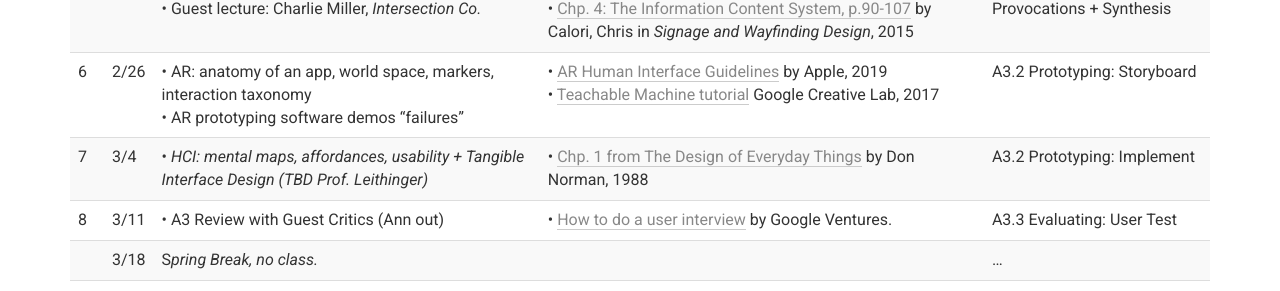
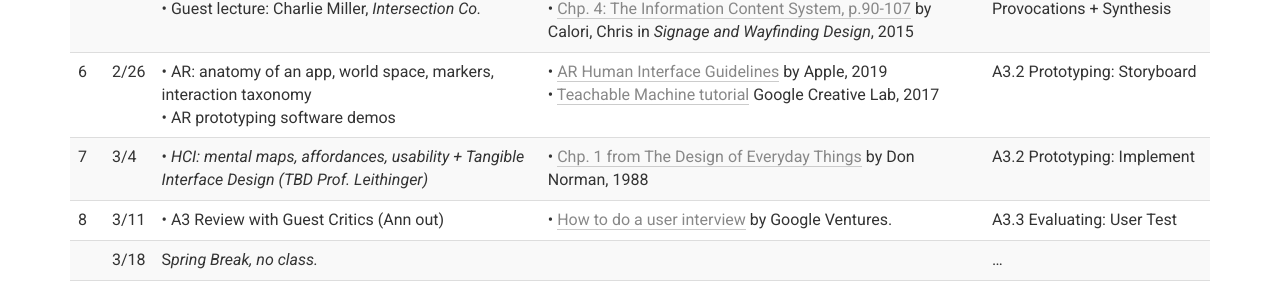
Before and after one commit to columbiaspatialinfo/columbiaspatialinfo.github.io, a Jekyll site: the page built from index.md, in a window 1280 px wide and 900 px high, scrolled down 952 px. Shown: the part 152-443 px from the top of the window. Built offline with Jekyll 4.4.1, drawn with Linux system fonts in a browser that asks for light colours; our own code applies the rules of GitHub Pages for plain Markdown files.

Commit message:
Update index.md

```diff
--- a/index.md
+++ b/index.md
@@ -31,7 +31,7 @@ _Subject to change as semester progresses._
 | 3        | 2/5      | • A2 mini-presentations<br>• UCD: needfinding, user journeys, provocations                             | • [Prototyping for AR](https://developer.apple.com/videos/play/wwdc2018/808/) (video) Apple WWDC, 2018<br>• [The Coming Supremacy of AR](https://allenpike.com/2019/the-supremacy-of-ar) by Allen Pike, 2019                                                                        | A2 De-teched                                           |
 | 4        | 2/12     | • How we do Wayfinding (Ann)<br>• UCD: provocations, storyboarding, UX "failures"                                                   | • Chp. 1~2: Introduction + Experiential Perspective in _Space and Place_ by Yi-Fu Tuan, 1977<br>• [Chp. 1 in _The Wayfinding Handbook_](https://issuu.com/papress/docs/wayfinding-handbook) by David Gibson, Principal at TwoTwelve, 2011                                                                                                                                                                      | A3.1 Needfinding: Observe + Recruit                  |
 | 5        | 2/19     | • A3 mini-presentations (with Ann and Charlie)<br>• Guest lecture: Charlie Miller, _Intersection Co._ | • [What would augment reality?](https://www.lukew.com/ff/entry.asp?1974) by Luke Wroblewski, 2017<br>• [Chp. 4: The Information Content System, p.90-107](https://clio.columbia.edu/catalog/11557934) by Calori, Chris in _Signage and Wayfinding Design_, 2015 | A3.1 Needfinding: Provocations + Synthesis             |
-| 6        | 2/26     | • AR: anatomy of an app, world space, markers, interaction taxonomy<br>• AR prototyping software demos “failures”                           | • [AR Human Interface Guidelines](https://developer.apple.com/ios/human-interface-guidelines/technologies/augmented-reality/) by Apple, 2019<br>• [Teachable Machine tutorial](https://teachablemachine.withgoogle.com/) Google Creative Lab, 2017                                                                                                                                                                                                                 | A3.2 Prototyping: Storyboard                           |
+| 6        | 2/26     | • AR: anatomy of an app, world space, markers, interaction taxonomy<br>• AR prototyping software demos                            | • [AR Human Interface Guidelines](https://developer.apple.com/ios/human-interface-guidelines/technologies/augmented-reality/) by Apple, 2019<br>• [Teachable Machine tutorial](https://teachablemachine.withgoogle.com/) Google Creative Lab, 2017                                                                                                                                                                                                                 | A3.2 Prototyping: Storyboard                           |
 | 7        | 3/4      | • *HCI: mental maps, affordances, usability + Tangible Interface Design (TBD Prof. Leithinger)*        | • [Chp. 1 from The Design of Everyday Things]({{ layout.canvasfiles }}6854751) by Don Norman, 1988                                                                                                                                    | A3.2 Prototyping: Implement                            |
 | 8        | 3/11     | • A3 Review with Guest Critics (Ann out)                                                               | • [How to do a user interview](https://www.youtube.com/watch?v=Qq3OiHQ-HCU) by Google Ventures.                                                                                                                                                                                 | A3.3 Evaluating: User Test                             |
 |          | 3/18     | S*pring Break, no class.*                                                                              |                                                                                                                                                                                                                                                                                 | …                                                      |
```
